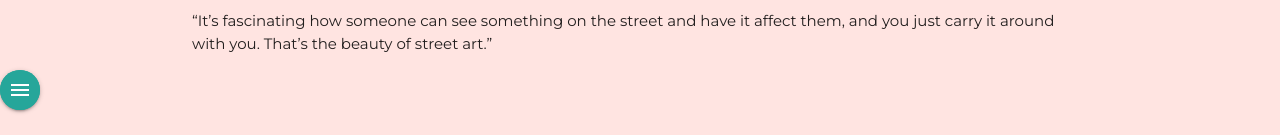
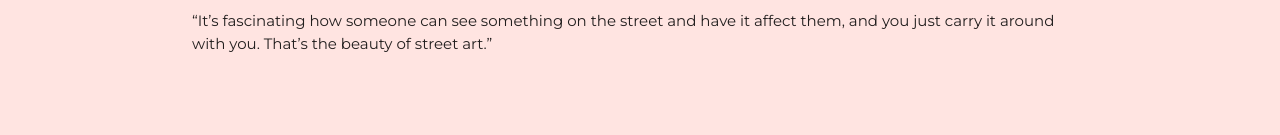
Before and after one commit to trevorfalsey/trevorfalsey.github.io, a plain HTML site: page jamie.html in a window 1280 px wide. Shown: the part 3269-3404 px from the top of the page. Drawn offline with nearby package versions, Linux system fonts and the light colour scheme.

Commit message:
Final code
removed button and added more space at the end of the website.

```diff
--- a/jamie.html
+++ b/jamie.html
@@ -70,8 +70,9 @@
 <p>“It’s fascinating how someone can see something on the street and have it affect them, and you just carry it around with you. That’s the beauty of street art.”</p>
 </div>
 
-<a class="btn-floating pulse"><i class="material-icons">menu</i></a>
-
+<br>
+<br>
+<br>
 
 </main>
 </body>
```
